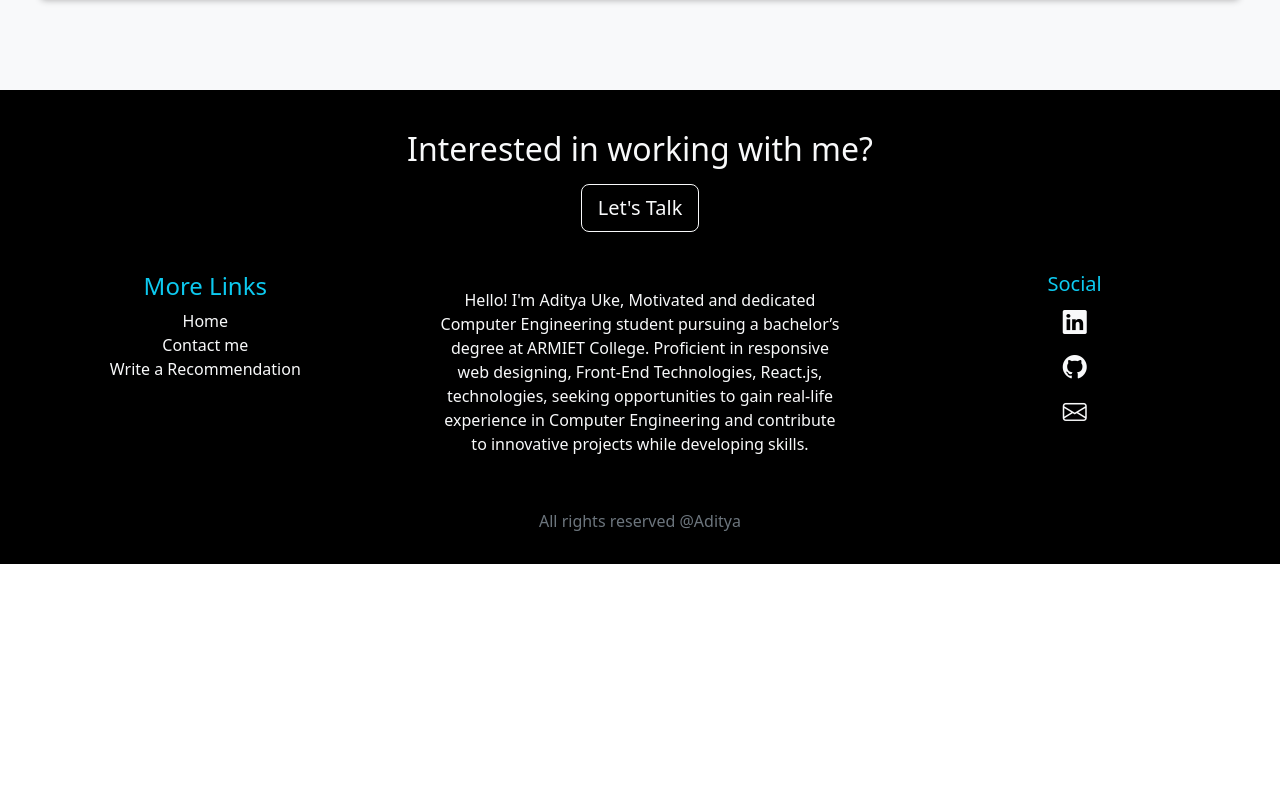
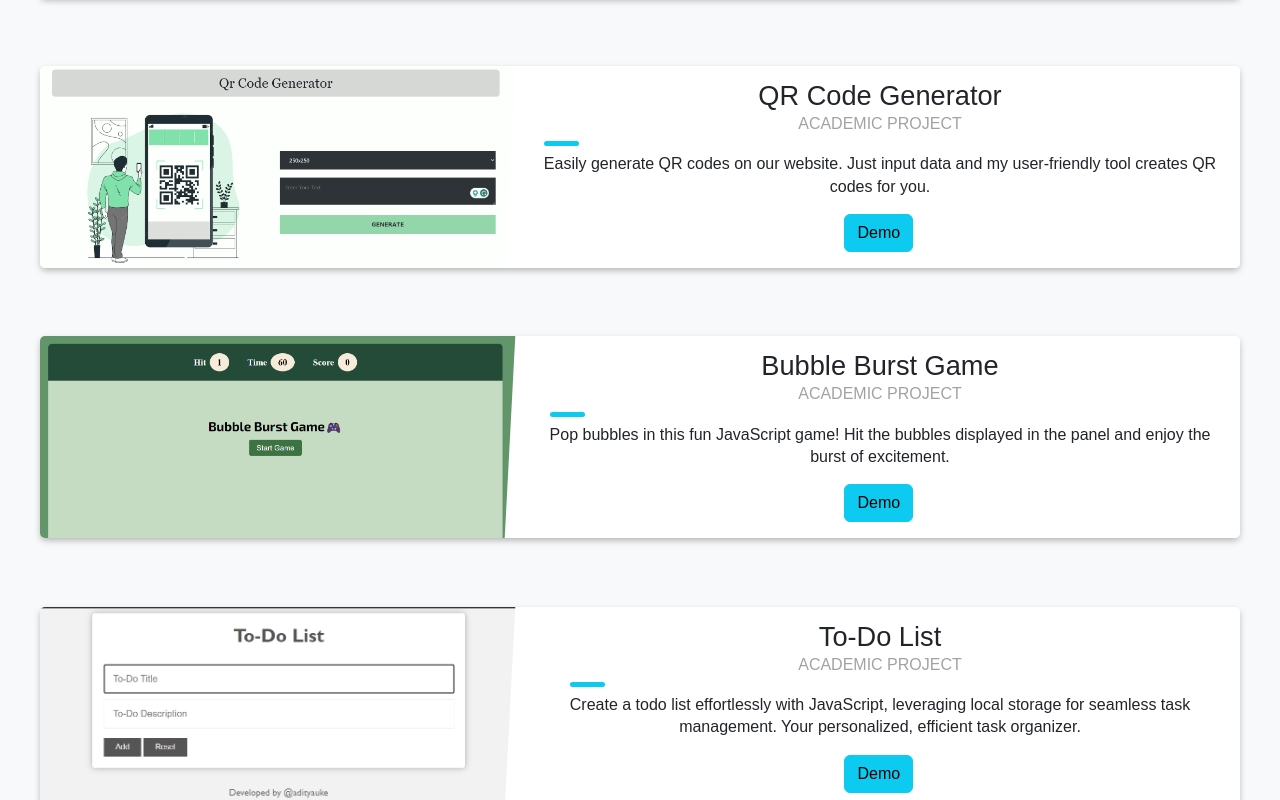
Before and after one commit to adityauke/aditya-uke-portfolio, a React (Create React App) app: page /project/all in a window 1280 px wide. Shown: the part 1058-1858 px from the top of the page. Before the commit the page ends 1622 px from the top, so only its background shows below. Built offline with nearby package versions, Linux system fonts and the light colour scheme.

Commit message:
added 3 more projects just by updating context API

```diff
--- a/src/context.js
+++ b/src/context.js
@@ -127,6 +127,27 @@ export class Provider extends Component {
           imgUrl: require("./assets/AW-1.jpg"),
           prjLink: "https://github.com/adityauke",
         },
+      {
+          id: 4,
+          title: "QR Code Generator",
+          description: "Easily generate QR codes on our website. Just input data and my user-friendly tool creates QR codes for you.",
+          imgUrl: require("./assets/QrCode.png"),
+          prjLink: "https://adityauke.github.io/QR-Code-Generator/",
+        },
+      {
+          id: 5,
+          title: "Bubble Burst Game",
+          description: "Pop bubbles in this fun JavaScript game! Hit the bubbles displayed in the panel and enjoy the burst of excitement.",
+          imgUrl: require("./assets/bubbleGame.png"),
+          prjLink: "https://adityauke.github.io/Bubble-Burst-Game/",
+        },
+       {
+          id: 6,
+          title: "To-Do List",
+          description: "Create a todo list effortlessly with JavaScript, leveraging local storage for seamless task management. Your personalized, efficient task organizer.",
+          imgUrl: require("./assets/todoList.png"),
+          prjLink: "https://adityauke.github.io/To-Do-List/",
+        },
       ],
     };
   }
```
